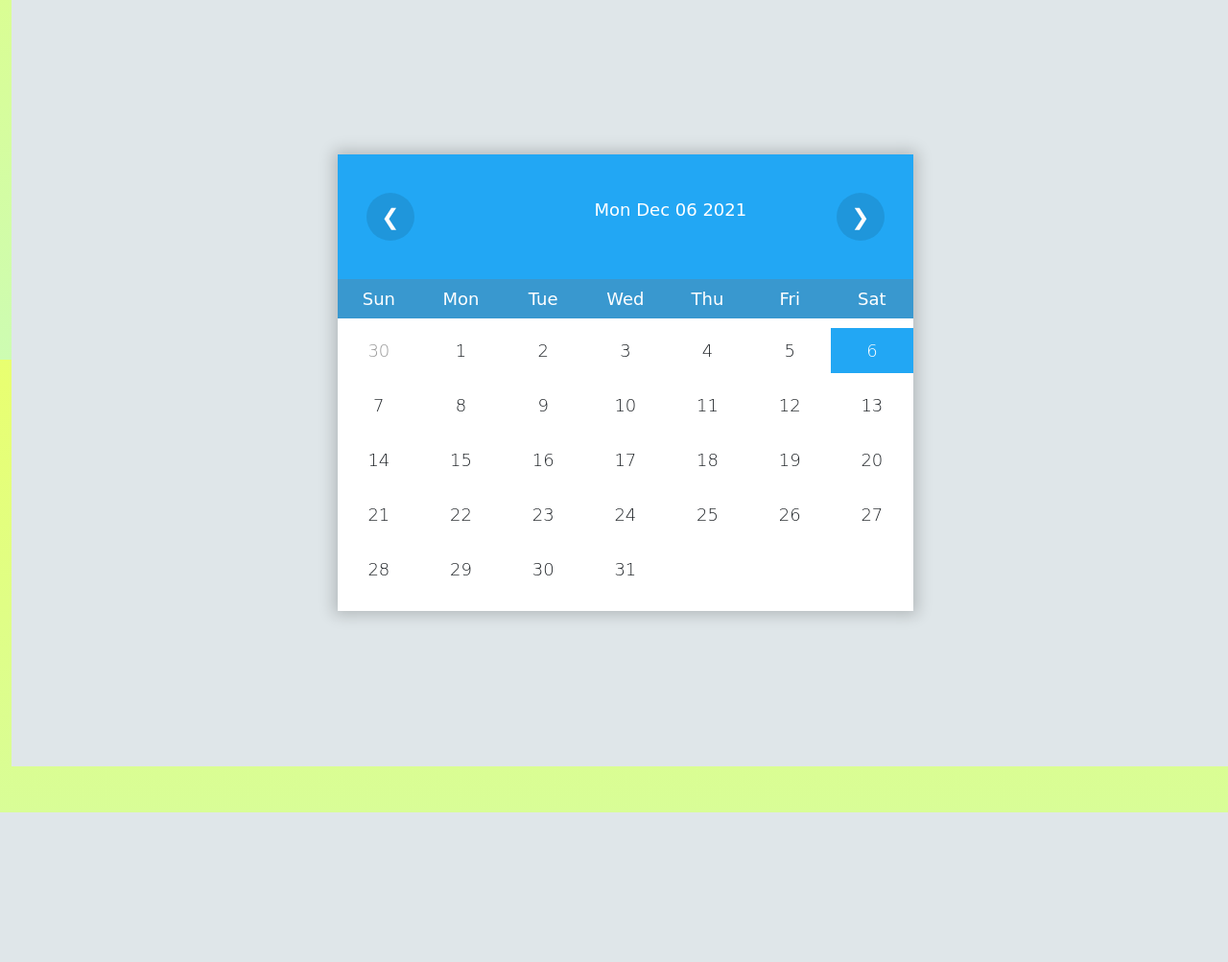
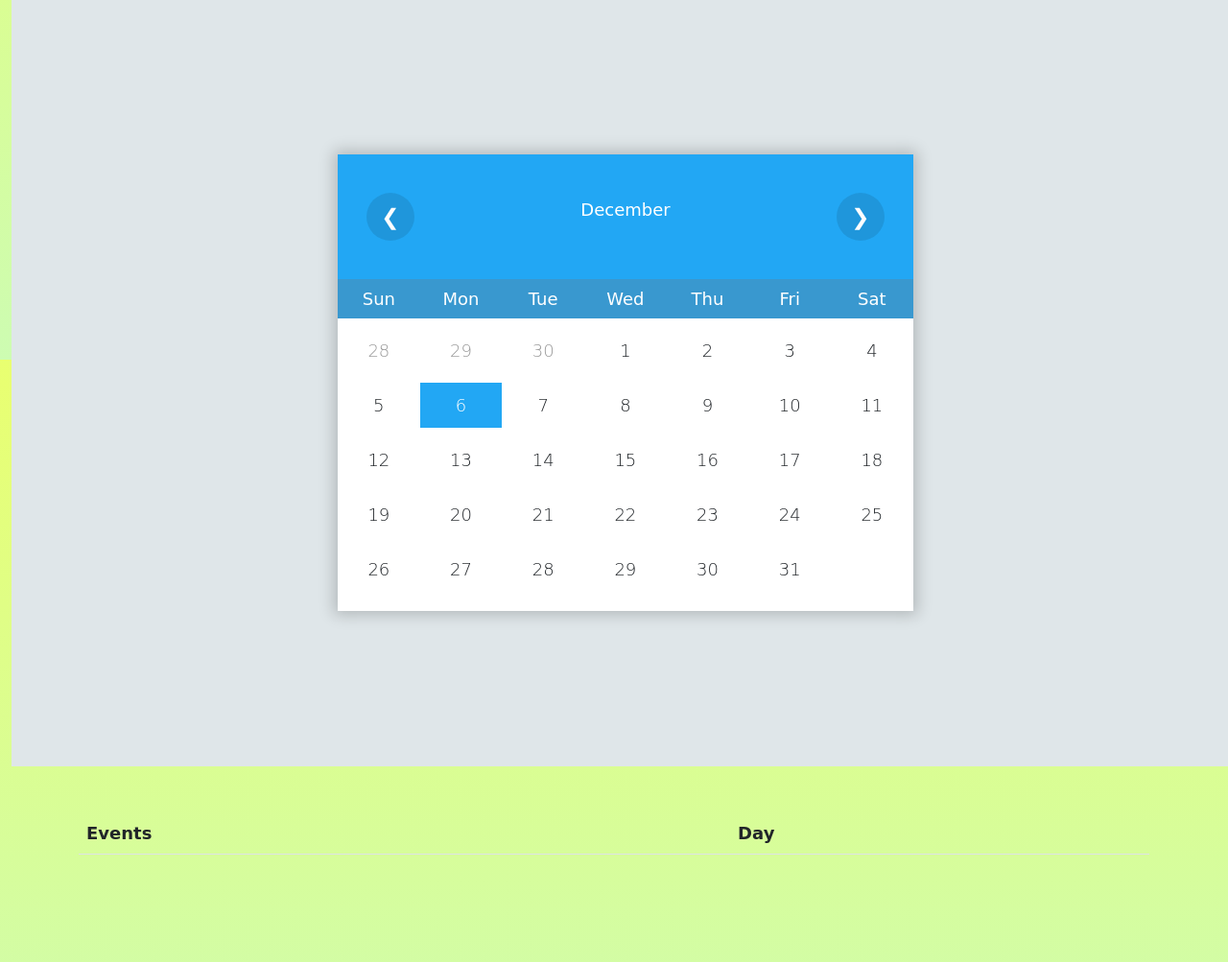
Before and after one commit to dalilaoliva/final_project, a Flask app: page /calendar in a window 1280 px wide. Shown: the part 425-1428 px from the top of the page at 96% size. Before the commit the page ends 1272 px from the top, so only its background shows below. Run offline with Flask 2, Linux system fonts and the light colour scheme; a user stored in the database is signed in; lists and menus that the app fills with data are empty; some libraries are stand-ins or nearby versions; some web fonts are replaced.

Commit message:
calendar

```diff
--- a/app.py
+++ b/app.py
@@ -188,8 +188,7 @@ def calendar():
             db.execute("INSERT INTO calendar (userId, event, day, month, year) VALUES (?,?,?,?,?)", session['user_id'],request.form.get("event"), request.form.get("day"),request.form.get("month"), request.form.get("year"))
 
     user = db.execute("SELECT event, day, month, year FROM calendar WHERE userid =?", session['user_id'])
-    # month = datetime.now().month
-    # year = datetime.now().year
-    # cal = HTMLCalendar().formatmonth(year, month)
+    month = datetime.now().month
+    year = datetime.now().year
 
-    return render_template("calendar.html", user=user) #cal=cal
+    return render_template("calendar.html", user=user, year=year, month=month) #cal=cal
--- a/static/styles.css
+++ b/static/styles.css
@@ -160,7 +160,6 @@ box-sizing: border-box;
 box-shadow:0 5px 10px rgba(0,0,0,.15);}
 
 iframe{
-<<<<<<< HEAD
     width: 420px;
     height: 345px;
 }
@@ -251,11 +250,3 @@ iframe{
     #month {
     font-size: 30px;
     font-weight: 500;}
-
-=======
-    width: 320px;
-    height: 240px;
-    display: block;
-    margin: 0 auto;
-}
->>>>>>> 21a61ca6d77412db1342bd45d996c9dc5f8f9330
--- a/templates/calendar.html
+++ b/templates/calendar.html
@@ -9,14 +9,15 @@
     var dt = new Date();
     function renderDate()
     {
-        // dt.setDate(1);
+        dt.setDate(1);
         var day = dt.getDay();
         var today = new Date();
         var endDate = new Date(dt.getFullYear(), dt.getMonth() + 1, 0).getDate();
         var prevDate = new Date(dt.getFullYear(), dt.getMonth(), 0).getDate();
         var months = ["January", "February", "March", "April", "May", "June", "July", "August", "September", "October", "November", "December"]
-        document.getElementById("month").innerHTML = months[dt.getMonth()];
-        document.getElementById("date_str").innerHTML = dt.toDateString();
+        //document.getElementById("month").innerHTML = months[dt.getMonth()];
+        document.getElementById("date_str").innerHTML = months[dt.getMonth()];
+        //document.getElementById("year").innerHTML = today.getFullYear;
         var cells = "";
         for (x = day; x > 0; x--)
         {
@@ -74,6 +75,7 @@
                     </div>
                     <h2 id="month"></h2>
                     <p id="date_str"></p>
+                    <p id="year"></p>
                     <div class="next" onclick="moveDate('next')">
                         <span>&#10095;</span>
                     </div>
@@ -88,9 +90,31 @@
                     <div>Sat</div>
 
                 </div>
-                <div class="days"></div>
+                <div class="days">
                 </div>
             </div>
+        </div>
+    </body>
+    <main class="container py-5 text-center">
+        <table class = "table tablestriped">
+            <thead>
+                <tr>
+                    <th class="text-start">Events</th>
+                    <th class="text-start">Day</th>
+                </tr>
+            </thead>
+            <tbody>
+                {% for events in user %}
+                    {% if events['month'] == month %}
+                    <tr>
+                        <td class="text-start">{{events['event']}}</td>
+                        <td class="text-start">{{events['day']}}</td>
+                    </tr>
+                    {% endif%}
+                {% endfor%}
+            </tbody>
+        </table>
+    </main>
+{% endblock %}
 
-    </body>
-{% endblock %}
+<!-- Calendar by https://www.codewrites.com/2021/07/how-to-create-dynamic-calendar-in-html.html -->
```
Also changed, not shown: userAccounts.db, 16 other files. Lines whose indentation alone changed are shown as unchanged.
